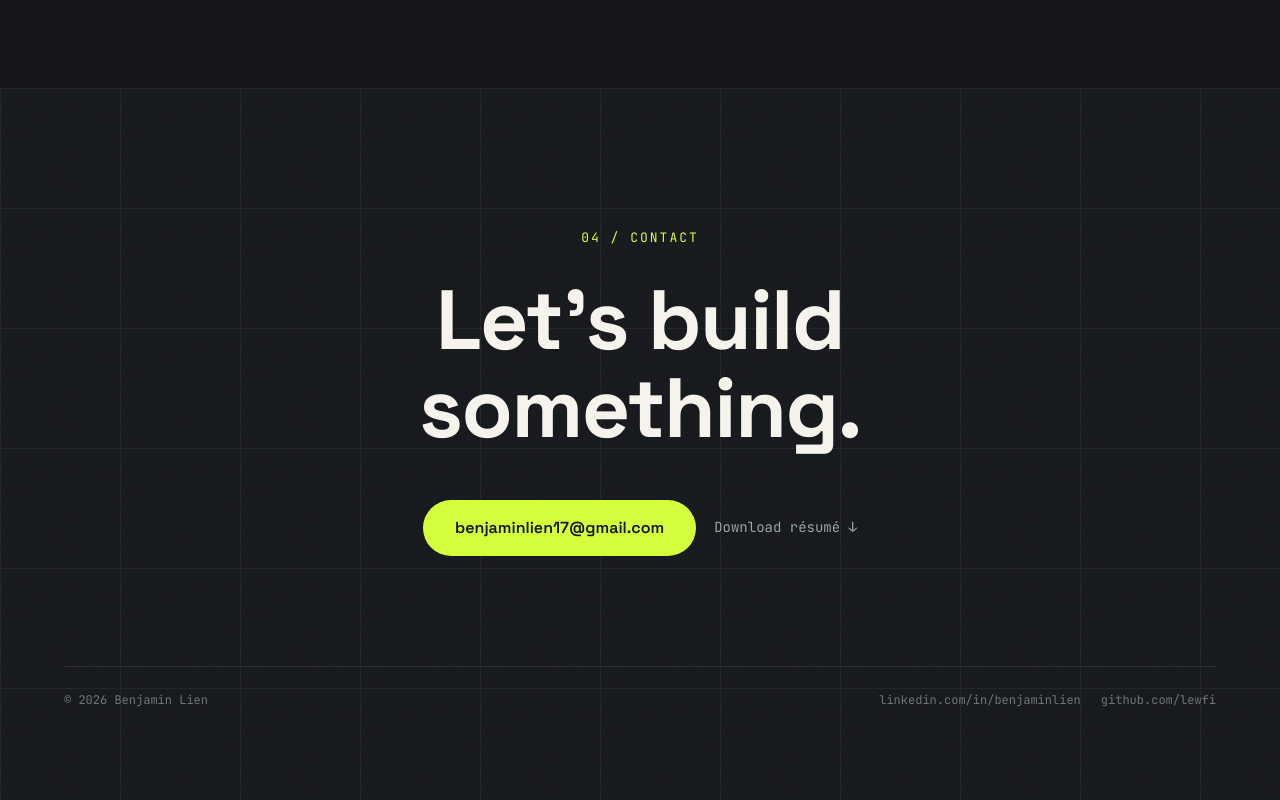
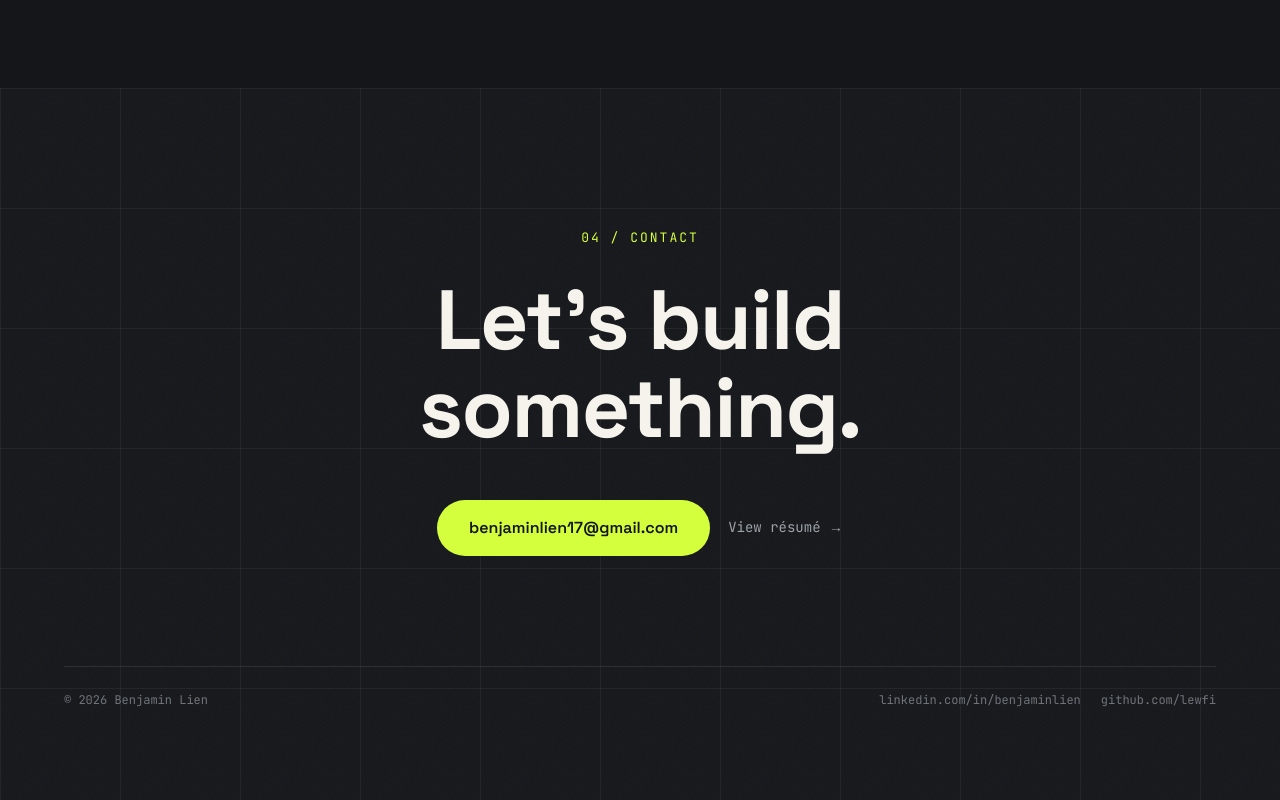
Before and after one commit to lewfi/lewfi-dev, a Next.js app: page / in a window 1280 px wide. Shown: the part 3199-3999 px from the top of the page. Built offline with nearby package versions, Linux system fonts and the light colour scheme.

Commit message:
Point resume link at Drive viewer instead of Docs edit link
The résumé is a view-only Drive link, not a download, so relabel
"Download résumé" to "View résumé" and swap the arrow accordingly.

```diff
--- a/components/Contact.tsx
+++ b/components/Contact.tsx
@@ -7,7 +7,7 @@
   "repeating-linear-gradient(to right, rgba(255,255,255,0.05) 0px, rgba(255,255,255,0.05) 1px, transparent 1px, transparent 120px), " +
   "repeating-linear-gradient(to bottom, rgba(255,255,255,0.05) 0px, rgba(255,255,255,0.05) 1px, transparent 1px, transparent 120px)";
 
-const RESUME_HREF = "https://docs.google.com/document/d/1yWLIhhOSMvaKH6PxjRCu1Siht6F5ADCH1PZkE_3qP9g/edit?usp=sharing";
+const RESUME_HREF = "https://drive.google.com/file/d/1MTlDd8UzfAGbiaHqs3UYEYrMxdH9Nyqo/view?usp=sharing";
 
 export default function Contact() {
   return (
@@ -45,7 +45,7 @@
             className="underline-hover"
             style={{ ...MONO, fontSize: "14px", color: "#9ca2a8" }}
           >
-            Download résumé ↓
+            View résumé →
           </a>
         </div>
       </div>
```
